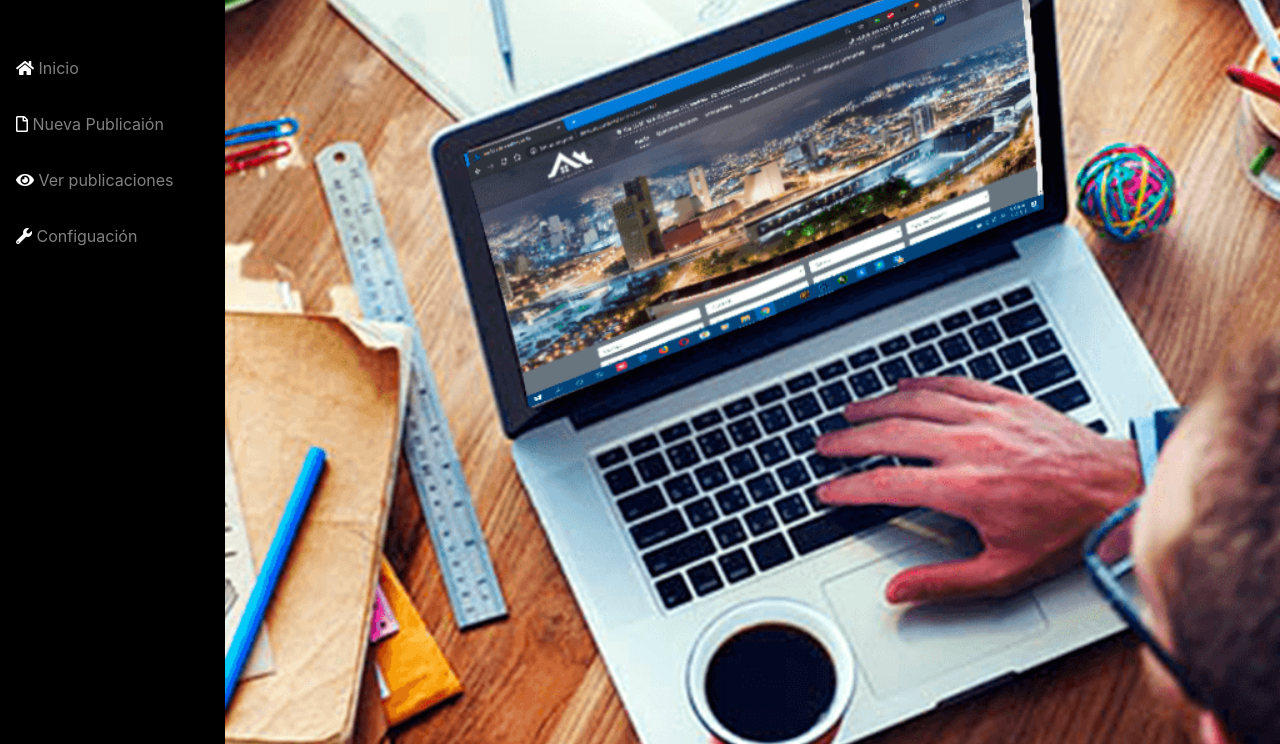
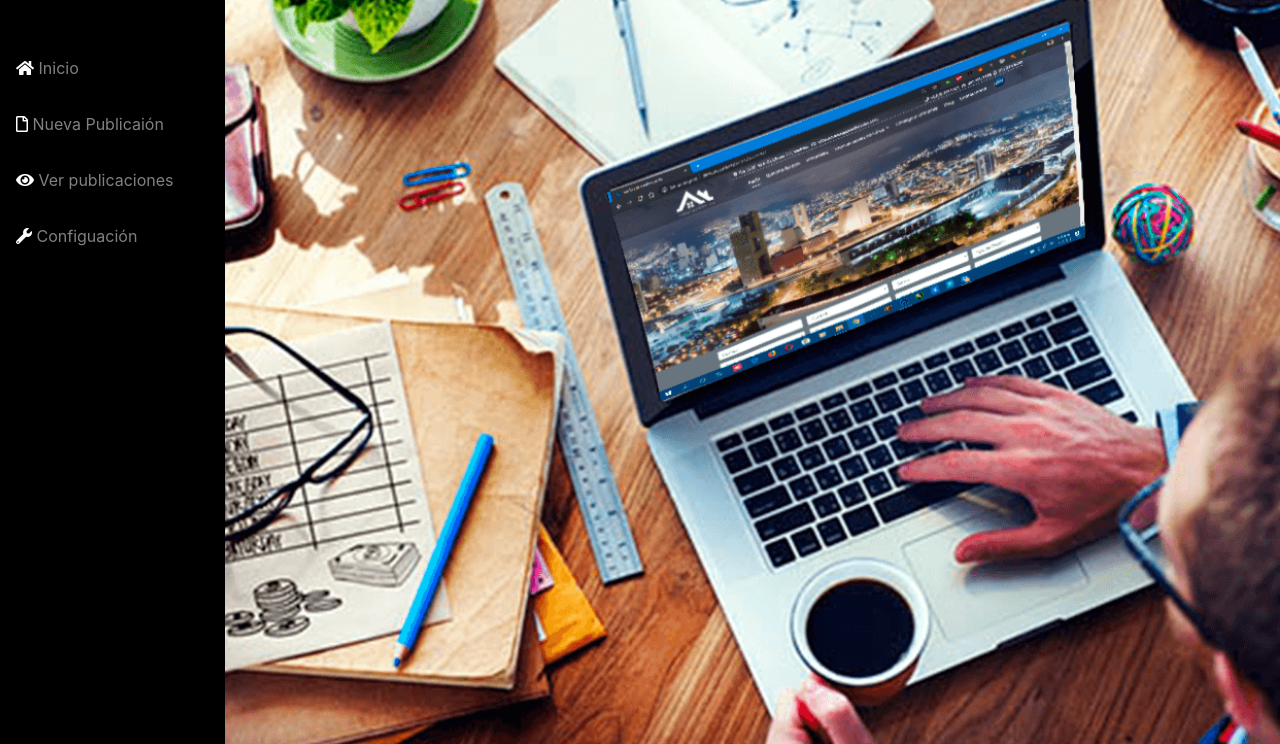
Before and after one commit to DexconDigital/arrendamosYa, a PHP site: page /ArrendamosYa-Admin/admin/index.php in a window 1280 px wide. Shown: the part 107-851 px from the top of the page. Run offline with PHP 8.4, Linux system fonts and the light colour scheme; the visitor is signed in with stand-in values (Sample User, id 1); data that the repository does not hold is empty; some libraries are stand-ins or nearby versions.

Commit message:
se realizan cambios en el administrador

```diff
--- a/ArrendamosYa-Admin/admin/index.php
+++ b/ArrendamosYa-Admin/admin/index.php
@@ -3,7 +3,9 @@ require("seguridad.php");
 require_once("conexion.php");
 include 'layout/layout.php';
 ?>
+<div class="fondo_img">
 
+</div>
 
 
 <?php include 'layout/layoutFooter.php';?>
--- a/ArrendamosYa-Admin/admin/layout/layout.php
+++ b/ArrendamosYa-Admin/admin/layout/layout.php
@@ -56,10 +56,17 @@ $imagen_inicio = $usuario[11];
         .colo_ico2 {
             color: white;
         }
-        .fondo{
+        .fondo_img{
             background-image: url('images/fondo_admin.png');
+            background-repeat: no-repeat;
+            background-size: cover;
             background-position: center;
-            background-size: cover;
+            position: absolute;
+            width: 100%;
+            top: 0;
+            bottom: 0;
+            left: 0;
+            right: 0;
         }
     </style>
 </head>
@@ -178,19 +185,4 @@ $imagen_inicio = $usuario[11];
 
         </ul>
 
-
-
-
-
-
-
-
-
-        <!-- Bootstrap core JavaScript-->
-        <script src="vendor/jquery/jquery.min.js"></script>
-        <script src="vendor/bootstrap/js/bootstrap.bundle.min.js"></script>
-
-        <!-- Core plugin JavaScript-->
-        <script src="vendor/jquery-easing/jquery.easing.min.js"></script>
-
-        <!-- Page level plugin JavaScript-->
+        <div id="content-wrapper" style="background:white; position: relative;">
```
Also changed, not shown: 1 other file.
